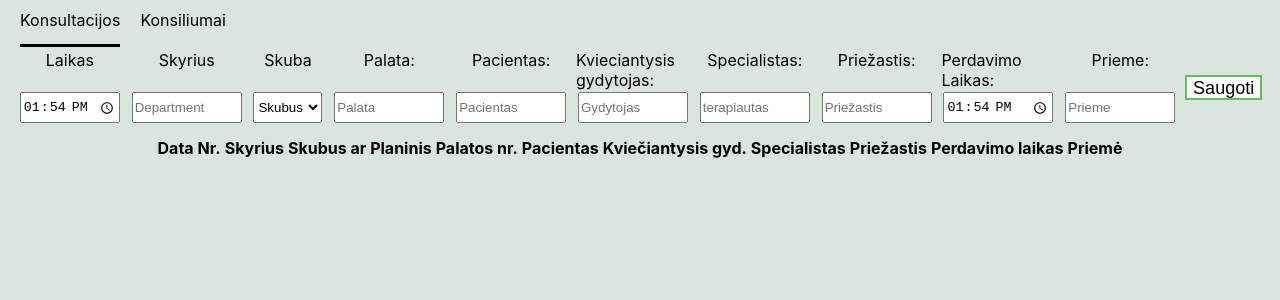
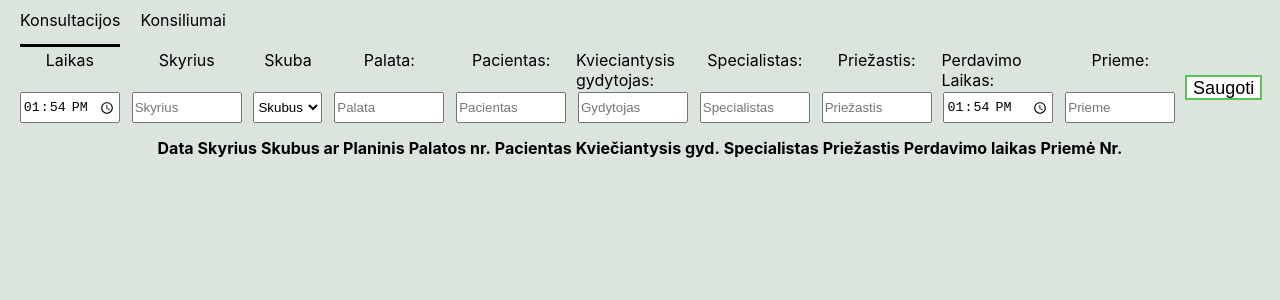
Before and after one commit to SimArm/react.js-node.js-fullstack-app-, a React (Create React App) app in the folder rkl_app/: page /Konsultacijos in a window 1280 px wide. Shown: the top 300 px of the page. Built offline with nearby package versions, Linux system fonts and the light colour scheme.

Commit message:
sorting and display fixes

```diff
--- a/rkl_app/public/index.html
+++ b/rkl_app/public/index.html
@@ -1,20 +1,9 @@
 <!DOCTYPE html>
-<html lang="en">
+<html lang="lt">
   <head>
     <meta charset="utf-8" />
-    <link rel="icon" href="%PUBLIC_URL%/favicon.ico" />
     <meta name="viewport" content="width=device-width, initial-scale=1" />
     <meta name="theme-color" content="#000000" />
-    <meta
-      name="description"
-      content="Web site created using create-react-app"
-    />
-    <link rel="apple-touch-icon" href="%PUBLIC_URL%/logo192.png" />
-    <!--
-      manifest.json provides metadata used when your web app is installed on a
-      user's mobile device or desktop. See https://developers.google.com/web/fundamentals/web-app-manifest/
-    -->
-    <link rel="manifest" href="%PUBLIC_URL%/manifest.json" />
     <title>rkl App</title>
   </head>
   <body>
--- a/rkl_app/src/Components/DataRow/DataRow.jsx
+++ b/rkl_app/src/Components/DataRow/DataRow.jsx
@@ -2,10 +2,17 @@ import React from 'react';
 import "./DataRow.scss";
 
 const DataRow = ({isDisabled, Time, ID, Department, Urgency, Room, Patient, Doctor, Specialist, Reason, PassTime, AcceptBy}) => {
+
+    const getMonthFromString = (mon) => new Date(Date.parse(mon +" 1, 2020")).getMonth()+1 ;
+
     return (
         <tr className="tablerow">
-            <td>{Time}</td>
-            <td>{ID}</td>
+            <td>
+                <tr>
+                    <td>{`${getMonthFromString(Time.slice(0,4))}/${Time.slice(4,7)}`}</td>
+                    <td>{Time.slice(11,17)}</td>
+                </tr>
+            </td>
             <td>{Department}</td>
             <td className={isDisabled ? 'is-disabled' : undefined}>{Urgency}</td>
             <td>{Room}</td>
@@ -15,6 +22,7 @@ const DataRow = ({isDisabled, Time, ID, Department, Urgency, Room, Patient, Doct
             <td>{Reason}</td>
             <td>{PassTime}</td>
             <td>{AcceptBy}</td>
+            <td>{ID}</td>
         </tr>
     );
 }
--- a/rkl_app/src/Components/DataTable/DataTable.jsx
+++ b/rkl_app/src/Components/DataTable/DataTable.jsx
@@ -4,7 +4,7 @@ import DataRow from '../DataRow/DataRow';
 
 const DataTable = ({disabled, data}) => {
 
-    const [sorting, setSorting] = useState('Department');
+    const [sorting, setSorting] = useState('Time');
     const sortData = (property) => {
         var sortOrder = 1;
         if(property[0] === "-") {
@@ -25,7 +25,6 @@ const DataTable = ({disabled, data}) => {
                 <thead>
                     <tr className="tableHeader">
                         <th onClick={() => setSorting('Time')}>Data</th>
-                        <th onClick={() => setSorting('ID')}>Nr.</th>
                         <th onClick={() => setSorting('Department')}>Skyrius</th>
                         <th onClick={() => setSorting('Urgency')} className={disabled ? "is-disabled" : undefined}>Skubus ar Planinis</th>
                         <th onClick={() => setSorting('Room')}>Palatos nr.</th>
@@ -35,6 +34,7 @@ const DataTable = ({disabled, data}) => {
                         <th onClick={() => setSorting('Reason')}>Priežastis</th>
                         <th onClick={() => setSorting('PassTime')}>Perdavimo laikas</th>
                         <th onClick={() => setSorting('AcceptBy')}>Priemė</th>
+                        <th onClick={() => setSorting('ID')}>Nr.</th>
                     </tr>
                 </thead>
                 <tbody>
@@ -43,7 +43,6 @@ const DataTable = ({disabled, data}) => {
                                 < DataRow
                                     isDisabled = {disabled}
                                     Time = {record.Time}
-                                    ID = {record.ID}
                                     Department = {record.Department}
                                     Urgency = {record.Urgency}
                                     Room = {record.Room}
@@ -53,6 +52,7 @@ const DataTable = ({disabled, data}) => {
                                     Reason = {record.Reason}
                                     PassTime = {record.PassTime}
                                     AcceptBy = {record.AcceptBy}
+                                    ID = {record.ID}
                                 />
                             );
                         })
--- a/rkl_app/src/Components/DataTable/DataTable.scss
+++ b/rkl_app/src/Components/DataTable/DataTable.scss
@@ -12,6 +12,9 @@ table{
         }
     }
 }
+.tableHeader th {
+    cursor: pointer;
+}
 .is-disabled {
     display: none;
 }
--- a/rkl_app/src/Components/NewDataForm/NewDataForm.jsx
+++ b/rkl_app/src/Components/NewDataForm/NewDataForm.jsx
@@ -12,6 +12,10 @@ const NewDataForm = () => {
     }
 
     let laikas = currentTime();
+    const recordsData = getData() || [];
+    const lastRecord = recordsData.slice(-1)[0];
+
+    const currentDate = Date().slice(4,15);
 
     const [timeValue, setTime] = useState(laikas);
     const [departmentValue, setDepartment] = useState('');
@@ -75,7 +79,7 @@ const NewDataForm = () => {
     }
 
     const onSave = () => {
-        const record = {Time: timeValue, Department: departmentValue, Urgency:urgencyValue, Room:roomValue, Patient:patientValue, Doctor:doctorValue, Specialist:specialistValue, Reason:reasonValue, PassTime:passTimeValue, AcceptBy:acceptByValue,};
+        const record = {Time: currentDate + timeValue, Department: departmentValue, Urgency:urgencyValue, Room:roomValue, Patient:patientValue, Doctor:doctorValue, Specialist:specialistValue, Reason:reasonValue, PassTime:passTimeValue, AcceptBy:acceptByValue,};
         let recordArray = getData() || [];
         recordArray.push(record);
         setData(recordArray);
@@ -91,7 +95,7 @@ const NewDataForm = () => {
                 </div>
                 <div>
                     <label htmlFor="Department">Skyrius</label>
-                    <input type="text" placeholder="Department" name="Department" id="Department" value={departmentValue} onChange={updateDepartment}/>
+                    <input type="text" placeholder="Skyrius" name="Department" id="Department" value={departmentValue} onChange={updateDepartment}/>
                 </div>
                 <div>
                     <label htmlFor="Urgency">Skuba</label>
@@ -114,7 +118,7 @@ const NewDataForm = () => {
                 </div>
                 <div>
                     <label htmlFor="Specialist">Specialistas:</label>
-                    <input type="text" placeholder="terapiautas" name="Specialist" id="Specialist" value={specialistValue} onChange={updateSpecialist}/>
+                    <input type="text" placeholder="Specialistas" name="Specialist" id="Specialist" value={specialistValue} onChange={updateSpecialist}/>
                 </div>
                 <div>
                     <label htmlFor="Reason">Priežastis:</label>
```
Also changed, not shown: rkl_app/public/manifest.json (deleted).
